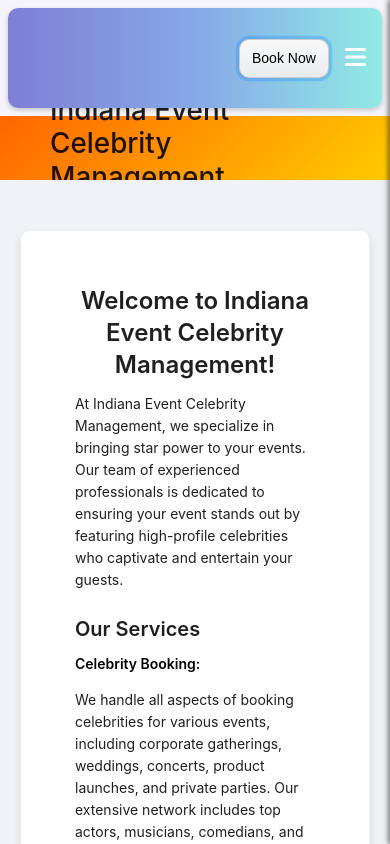
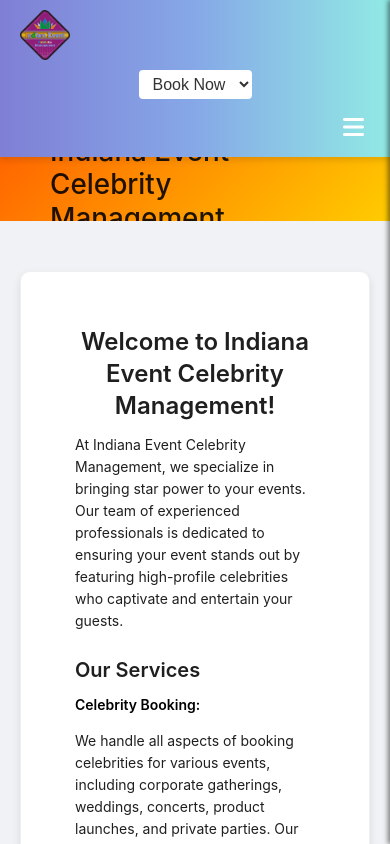
Before and after one commit to Rahul4533/Indian-Event, a React (Create React App) app in the folder client/: page / in a window 390 px wide. Shown: the top 844 px of the page. Built offline with nearby package versions, Linux system fonts and the light colour scheme.

Commit message:
adding navbar with style

```diff
--- a/client/src/components/Navbar.jsx
+++ b/client/src/components/Navbar.jsx
@@ -2,15 +2,15 @@
 
 import React, { useState } from 'react';
 import './navbar.css'; // Import your CSS file for styling
-import {Bhojpuri,Bengali,Punjabi, BollyWood} from '../../src/Data/data.js';
+import { Bhojpuri, Bengali, Punjabi, BollyWood } from '../../src/Data/data.js';
 import Actor from './Actor.jsx';
 import Drawer from './Drawer/Drawer.jsx';
+import img from '../../src/assects/image/Indian-event.png';
+
 const Navbar = () => {
-
-
   const [selectedOption, setSelectedOption] = useState('');
   const [actor, setActor] = useState(null);
-
+  const [isOpen, setIsOpen] = useState(false);
 
   const handleChange = (event) => {
     const selectedValue = event.target.value;
@@ -37,15 +37,17 @@ const Navbar = () => {
     }
   };
 
-  const [isOpen, setIsOpen] = useState(false);
-
   const toggleDrawer = () => {
     setIsOpen(!isOpen);
   };
+
   return (
     <>
-    <div className="m-2 navbar">
-      <div className="dropdown">
+      <div className="navbar">
+        <div className="navbar-logo">
+          <img src={img} alt="logo" />
+        </div>
+        <div className="navbar-dropdown">
           <select className="custom-select" value={selectedOption} onChange={handleChange}>
             <option value="" disabled hidden>Book Now</option>
             <option value="Bollywood">Bollywood</option>
@@ -53,10 +55,8 @@ const Navbar = () => {
             <option value="Bengali">Bengali</option>
             <option value="Punjabi">Punjabi</option>
           </select>
-
         </div>
         <button className="drawer-btn" onClick={toggleDrawer}><i className="fa-solid fa-bars"></i></button>
-
       </div>
       <Actor data={actor} />
       <Drawer isOpen={isOpen} toggleDrawer={toggleDrawer} />
--- a/client/src/components/navbar.css
+++ b/client/src/components/navbar.css
@@ -1,58 +1,68 @@
 
 
-.navbar{
+
+
+/* navbar.css */
+
+.navbar {
+  display: flex;
+  justify-content: space-between;
+  align-items: center;
+  padding: 10px 20px;
   background-image: linear-gradient(to right, #7F7FD5, #86A8E7, #91EAE4);
-  display: flex;
-  justify-content: flex-end;
-  width: auto;
-  height: 100px;
-  border-radius: 10px;
-  box-shadow: 0px 2px 5px rgba(0, 0, 0, 0.2);
-  overflow: hidden; /* Ensures rounded corners and shadow are visible */
+  box-shadow: 0 4px 6px rgba(0, 0, 0, 0.1);
 }
 
-/* DropdownSelect.css */
-
-.dropdown {
-  margin: 20px;
+.navbar-logo img {
+  height: 50px; /* Adjust size as needed */
 }
 
-.custom-select {
-  width: 100%; /* Take full width of its container */
-  appearance: none; /* Remove default select arrow */
-  -webkit-appearance: none;
-  -moz-appearance: none;
-  padding: 8px 12px;
+.navbar-dropdown .custom-select {
+  padding: 5px 10px;
   font-size: 16px;
+  border: none;
+  border-radius: 4px;
+  background-color: #fff;
+  color: #333;
+  outline: none;
   cursor: pointer;
-  border: 1px solid #ccc;
-  border-radius: 10px;
-  background-color: #d71010;
-  background-image: linear-gradient(to bottom, #f9f9f9, #e9ecef);
-  box-shadow: 0 0 0 0.2rem rgba(0, 123, 255, 0.25); /* Optional: Add focus styling */
-
-  /* Responsive adjustments */
-  @media (max-width: 768px) {
-    font-size: 14px; /* Adjust font size for smaller screens */
-  }
-}
-.custom-select:hover {
-  box-shadow: 0 0 0 0.2rem rgba(14, 89, 168, 0.25); /* Optional: Hover effect */
+  transition: background-color 0.3s ease;
 }
 
-.custom-select:focus {
-  outline: none;
-  box-shadow: 0 0 0 0.2rem rgba(0, 123, 255, 0.5); /* Optional: Focus effect */
+.navbar-dropdown .custom-select:hover {
+  background-color: #f0f0f0;
 }
 
 .drawer-btn {
-  position: relative;
-  top: 0px;
-  right: 10px;
   background: none;
   border: none;
   font-size: 24px;
   cursor: pointer;
   color: #fff;
-  z-index: 1001;
 }
+
+.drawer-btn:focus {
+  outline: none;
+}
+
+@media (max-width: 768px) {
+  .navbar {
+    flex-direction: column;
+    align-items: flex-start;
+  }
+
+  .navbar-logo {
+    margin-bottom: 10px;
+  }
+
+  .navbar-dropdown {
+    width: 100%;
+    display: flex;
+    justify-content: center;
+    margin-bottom: 10px;
+  }
+
+  .drawer-btn {
+    align-self: flex-end;
+  }
+}
```
Also changed, not shown: 12 other files (tests, documents, lock files or other folders). Lines whose indentation alone changed are shown as unchanged.
